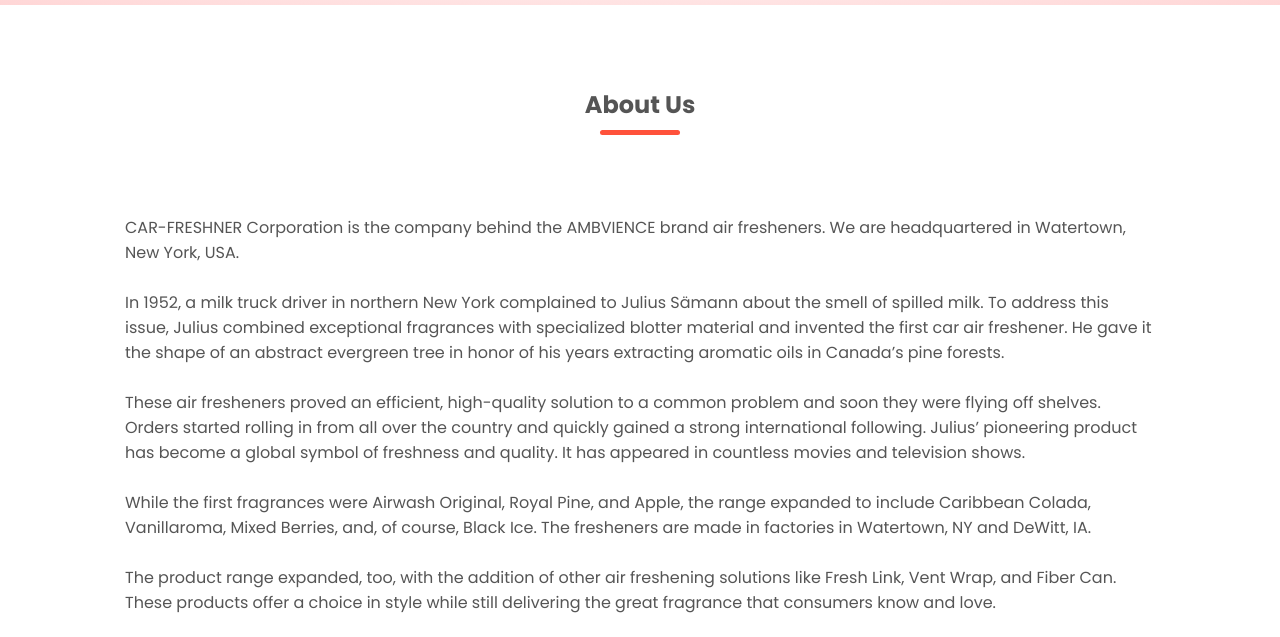
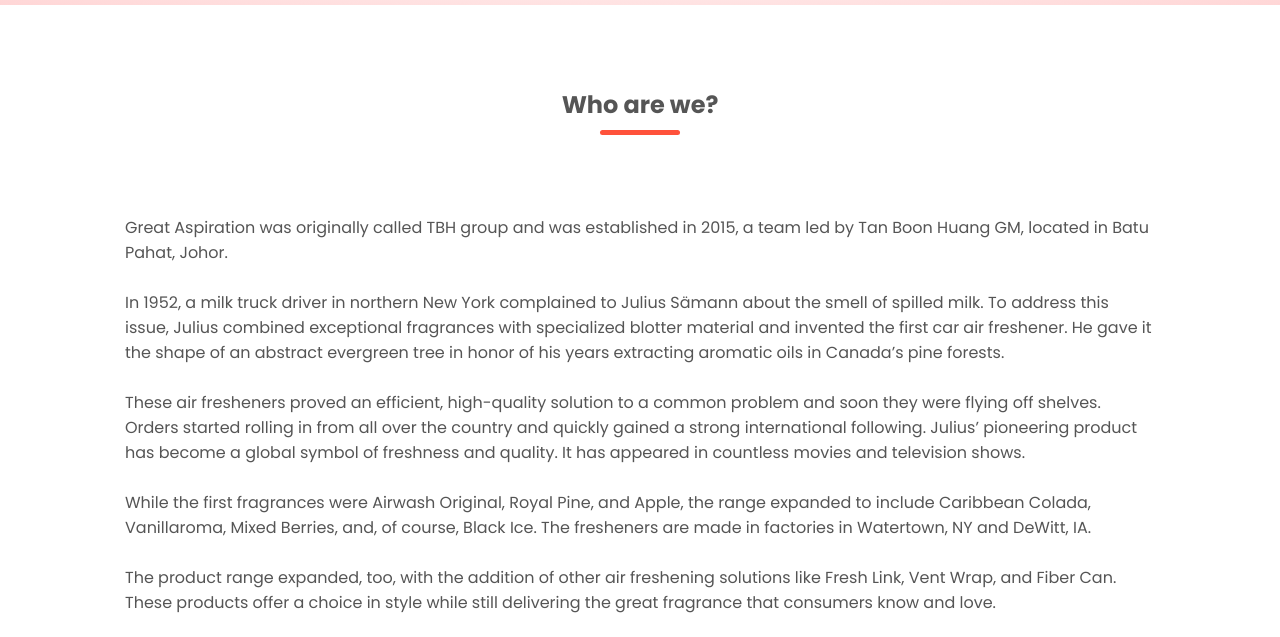
Before and after one commit to greataspirationmy/GA, a plain HTML site: page about.html in a window 1280 px wide. Shown: the part 150-787 px from the top of the page. Drawn offline with Linux system fonts and the light colour scheme.

Commit message:
Update about.html

```diff
--- a/about.html
+++ b/about.html
@@ -36,10 +36,10 @@
 <!----- series ----->
 	<div class="categories">
 		<div class="small-container">
-		<h2 class="title">About Us</h2>
+		<h2 class="title">Who are we?</h2>
 		<div class ="row">
 			<div class="col-1">
-				<p>CAR-FRESHNER Corporation is the company behind the AMBVIENCE brand air fresheners. We are headquartered in Watertown, New York, USA.</p>
+				<p>Great Aspiration was originally called TBH group and was established in 2015, a team led by Tan Boon Huang GM, located in Batu Pahat, Johor.</p>
 				<br>
 				<p>In 1952, a milk truck driver in northern New York complained to Julius Sämann about the smell of spilled milk. To address this issue, Julius combined exceptional fragrances with specialized blotter material and invented the first car air freshener. He gave it the shape of an abstract evergreen tree in honor of his years extracting aromatic oils in Canada’s pine forests.</p>
 				<br>
```
